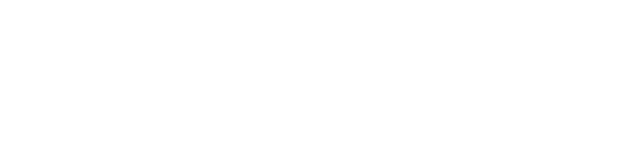
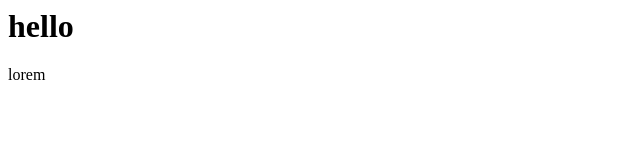
Before and after one commit to fotheahmed/test1, a plain HTML site: page index.html in a window 1280 px wide. Shown: the whole page, without its empty margins (0-640 px from the left). Drawn offline with Linux system fonts and the light colour scheme.

Commit message:
Update index.html

```diff
--- a/index.html
+++ b/index.html
@@ -6,6 +6,7 @@
     <title>Document</title>
 </head>
 <body>
-
+    <h1> hello </h1>
+    <p> lorem</p>
 </body>
 </html>
```
